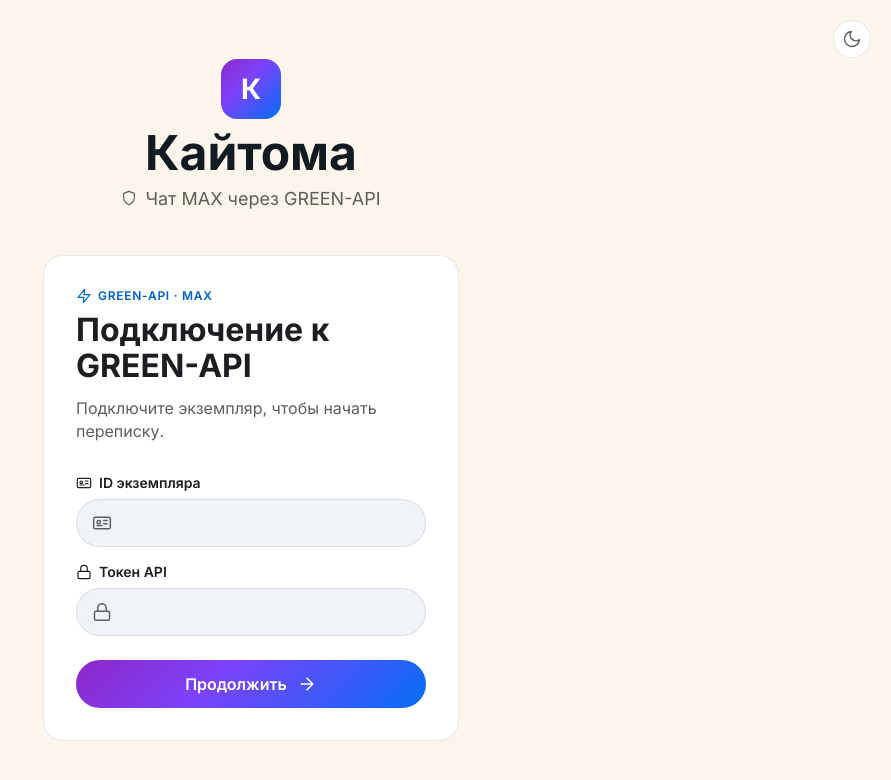
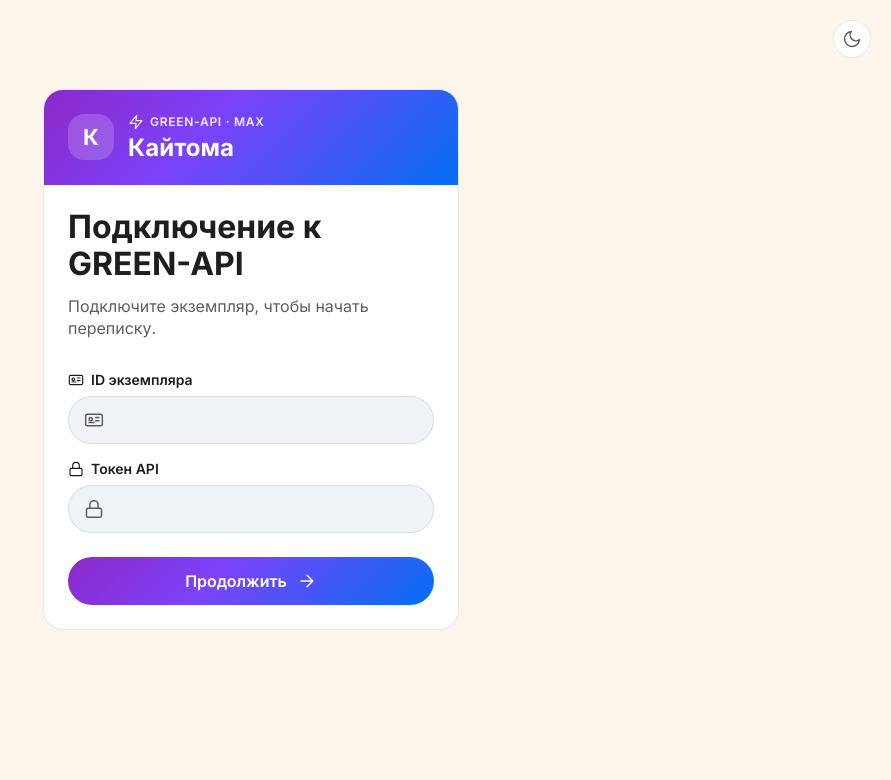
Before and after one commit to tab11pm/max-green-api-chat, a React (Vite) app: page / in a window 1280 px wide. Shown: the top 780 px of the page, without its empty margins (389-1280 px from the left). Built offline with nearby package versions, Linux system fonts and the light colour scheme.

Commit message:
feat: connection screen with gradient header card

```diff
--- a/src/components/ConnectionScreen.tsx
+++ b/src/components/ConnectionScreen.tsx
@@ -26,13 +26,15 @@
       <div className="shell-toolbar">
         <ThemeToggle />
       </div>
-      <section className="connection-brand">
+      <section className="connection-panel" aria-labelledby="connection-title">
+        <div className="connection-head">
           <span className="brand-mark" aria-hidden="true">К</span>
+          <div>
+            <p className="eyebrow"><Icon name="plug" size={16} />GREEN-API · MAX</p>
             <p className="brand-wordmark">Кайтома</p>
-        <p className="tagline"><Icon name="shield" size={16} />Чат MAX через GREEN-API</p>
-      </section>
-      <section className="connection-panel" aria-labelledby="connection-title">
-        <p className="eyebrow"><Icon name="plug" size={16} />GREEN-API · MAX</p>
+          </div>
+        </div>
+        <div className="connection-body">
           <h1 id="connection-title">Подключение к GREEN-API</h1>
           <p className="intro">Подключите экземпляр, чтобы начать переписку.</p>
           <form className="connection-form" onSubmit={submit} noValidate>
@@ -50,6 +52,7 @@
             {tokenError && <p className="field-error" id="token-error">Введите токен API</p>}
             <button className="primary-button" type="submit">Продолжить<Icon name="arrow-right" /></button>
           </form>
+        </div>
       </section>
     </main>
   )
--- a/src/styles.css
+++ b/src/styles.css
@@ -227,51 +227,52 @@
   justify-items: center;
 }
 
-.connection-brand {
-  display: grid;
-  justify-items: center;
-  gap: 8px;
-  margin-bottom: 24px;
-}
-
 .brand-mark {
   display: grid;
   place-items: center;
   flex: none;
-  width: 60px;
-  height: 60px;
   border-radius: var(--k-radius-card);
   color: #fff;
   background: var(--k-gradient);
-  font-size: 28px;
   font-weight: 700;
-}
-
-.brand-wordmark {
-  margin: 0;
-  color: var(--k-ink);
-  font-size: var(--k-text-display);
-  line-height: var(--k-leading-display);
-  font-weight: 700;
-}
-
-.tagline {
-  display: inline-flex;
-  align-items: center;
-  gap: 8px;
-  margin: 0;
-  color: var(--k-muted);
-  font-size: var(--k-text-body-lg);
 }
 
 .connection-panel {
   width: min(100%, 26rem);
-  padding: clamp(1.5rem, 5vw, 2rem);
+  overflow: hidden;
   border: 1px solid var(--k-border);
   border-radius: var(--k-radius-panel);
   background: var(--k-surface);
   text-align: left;
 }
+
+.connection-head {
+  display: flex;
+  align-items: center;
+  gap: 14px;
+  padding: 24px;
+  color: #fff;
+  background: var(--k-gradient);
+}
+.connection-head .brand-mark {
+  width: 46px;
+  height: 46px;
+  font-size: 22px;
+  background: rgba(255, 255, 255, .18);
+}
+.connection-head .eyebrow {
+  margin: 0 0 2px;
+  color: rgba(255, 255, 255, .9);
+}
+.connection-head .brand-wordmark {
+  margin: 0;
+  color: #fff;
+  font-size: 24px;
+  line-height: 1.15;
+  font-weight: 700;
+}
+
+.connection-body { padding: 24px; }
 
 .eyebrow {
   display: inline-flex;
```
Also changed, not shown: 2 other files (tests, documents, lock files or other folders). Lines whose indentation alone changed are shown as unchanged.
